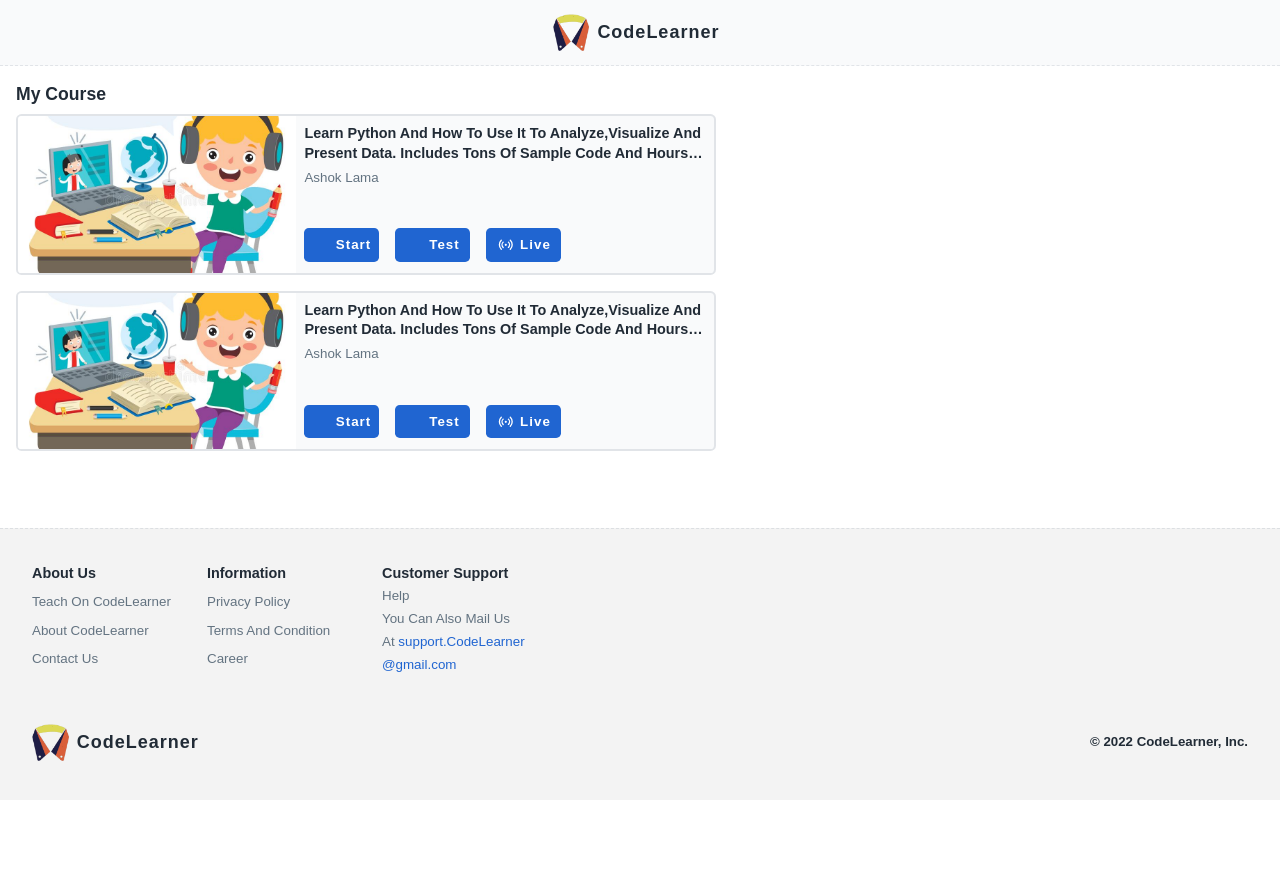
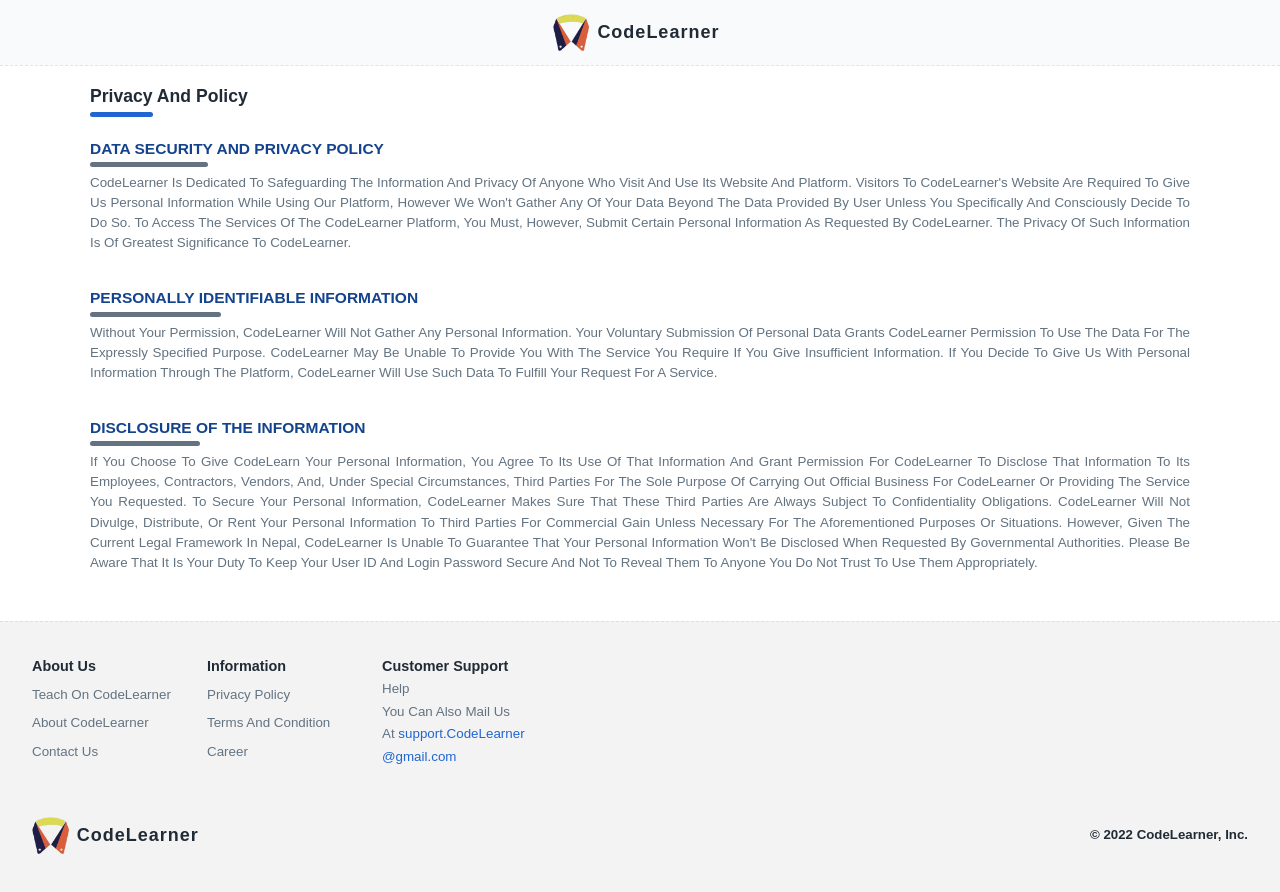
Before and after one commit to AshokLamaMoktanTamang/FYP-CodeLearner, a React (Create React App) app: page /privacy-policy in a window 1280 px wide. Before the commit the page ends 800 px from the top, so only its background shows below. Built offline with nearby package versions, Linux system fonts and the light colour scheme; some icons are missing.

Commit message:
Privacy and Policy UI

```diff
--- /dev/null
+++ b/src/Pages/PrivacyPoliicy.js
@@ -0,0 +1,104 @@
+// importing denepdencies
+import React from 'react'
+import styled from 'styled-components'
+
+// importing components
+import Page from '../components/page'
+
+// stylde components
+const Container = styled.section`
+  max-width: 1100px;
+  margin: auto;
+
+  & > h2,
+  & > section h3 {
+    font-size: 1.1rem;
+    color: var(--text-black);
+    line-height: 1.7;
+    margin-bottom: 1.5rem;
+    position: relative;
+    width: fit-content;
+
+    ::before {
+      position: absolute;
+      content: '';
+      width: 40%;
+      height: 5px;
+      border-radius: 20px;
+      background-color: var(--text-blue);
+      top: 100%;
+      left: 0;
+    }
+  }
+
+  & > section {
+    margin-bottom: 2rem;
+
+    & > h3 {
+      margin-bottom: 0.7rem;
+      font-size: 0.97rem;
+      color: var(--hover-404-blue);
+      text-transform: Uppercase;
+
+      ::before {
+        background-color: var(--text-light-black);
+      }
+    }
+
+    & > p {
+      font-size: 0.835rem;
+      line-height: 1.5;
+      color: var(--text-light-black);
+      text-align: justify;
+    }
+  }
+`
+
+export default function PrivacyPoliicy() {
+  return (
+    <Page title="Privacy & Policy">
+      <Container>
+        <h2>Privacy and Policy</h2>
+
+        <section>
+          <h3>Data Security and privacy policy</h3>
+          <p>
+            CodeLearner is dedicated to safeguarding the information and privacy of anyone who visit and use its website
+            and platform. Visitors to CodeLearner's website are required to give us personal information while using our
+            platform, however we won't gather any of your data beyond the data provided by user unless you specifically
+            and consciously decide to do so. To access the services of the CodeLearner platform, you must, however,
+            submit certain personal information as requested by CodeLearner. The privacy of such information is of
+            greatest significance to CodeLearner.
+          </p>
+        </section>
+
+        <section>
+          <h3>Personally Identifiable Information</h3>
+          <p>
+            Without your permission, CodeLearner will not gather any personal information. Your voluntary submission of
+            personal data grants CodeLearner permission to use the data for the expressly specified purpose. CodeLearner
+            may be unable to provide you with the service you require if you give insufficient information. If you
+            decide to give us with personal information through the platform, CodeLearner will use such data to fulfill
+            your request for a service.
+          </p>
+        </section>
+
+        <section>
+          <h3>Disclosure of the information</h3>
+          <p>
+            If you choose to give CodeLearn your personal information, you agree to its use of that information and
+            grant permission for CodeLearner to disclose that information to its employees, contractors, vendors, and,
+            under special circumstances, third parties for the sole purpose of carrying out official business for
+            CodeLearner or providing the service you requested. To secure your personal information, CodeLearner makes
+            sure that these third parties are always subject to confidentiality obligations. CodeLearner will not
+            divulge, distribute, or rent your personal information to third parties for commercial gain unless necessary
+            for the aforementioned purposes or situations. However, given the current legal framework in Nepal,
+            CodeLearner is unable to guarantee that your personal information won't be disclosed when requested by
+            governmental authorities. Please be aware that it is your duty to keep your user ID and login password
+            secure and not to reveal them to anyone you do not trust to use them appropriately.
+          </p>
+        </section>
+      </Container>
+    </Page>
+  )
+}
--- a/src/router.js
+++ b/src/router.js
@@ -21,6 +21,7 @@
 import TeacherDashboard from './Pages/TeacherDashboard'
 import Contact from './Pages/Contact'
 import About from './Pages/About'
+import PrivacyPoliicy from './Pages/PrivacyPoliicy'
 
 export default function Router() {
   return useRoutes([
@@ -72,7 +73,7 @@
       children: [
         { path: 'about', element: <About /> },
         { path: 'contact', element: <Contact /> },
-        { path: 'privacy-policy', element: <MyCourse /> },
+        { path: 'privacy-policy', element: <PrivacyPoliicy /> },
         { path: 'terms-and-conditions', element: <MyCourse /> },
         { path: 'career', element: <MyCourse /> },
       ],
```
